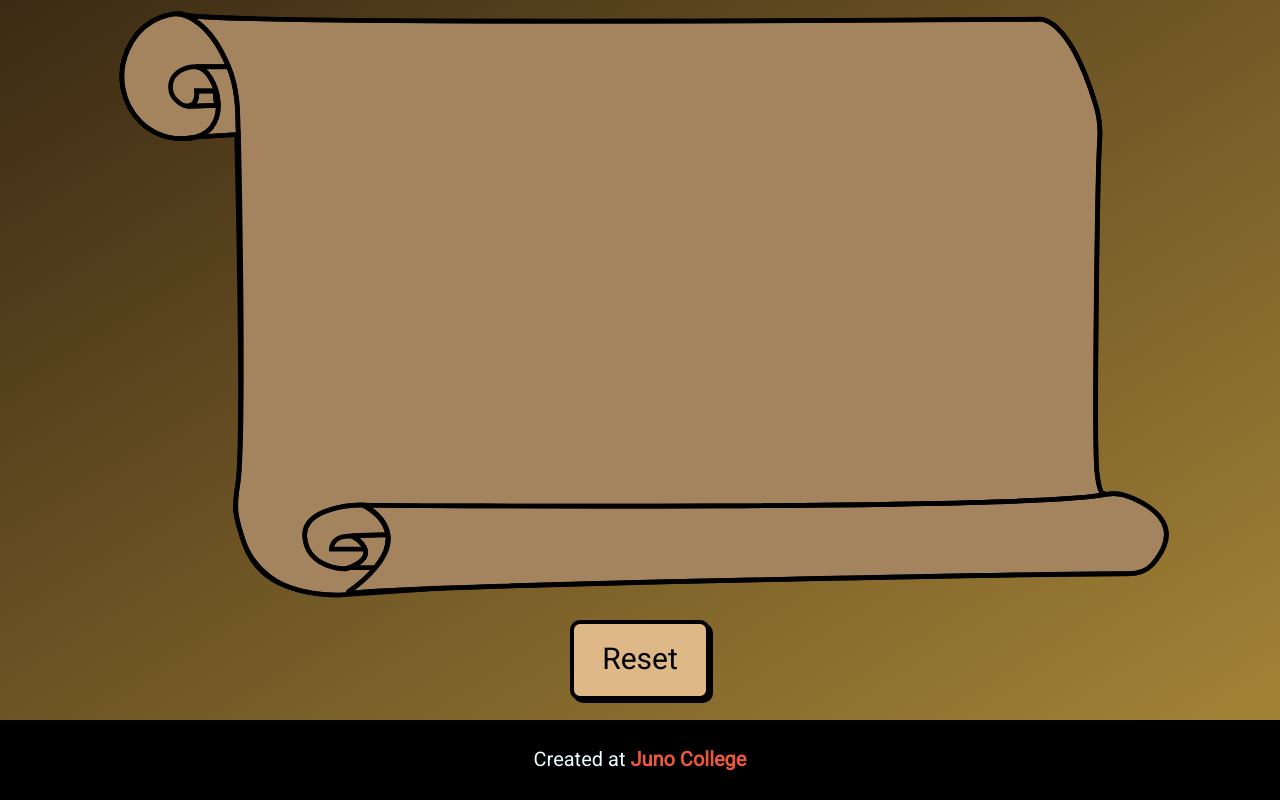
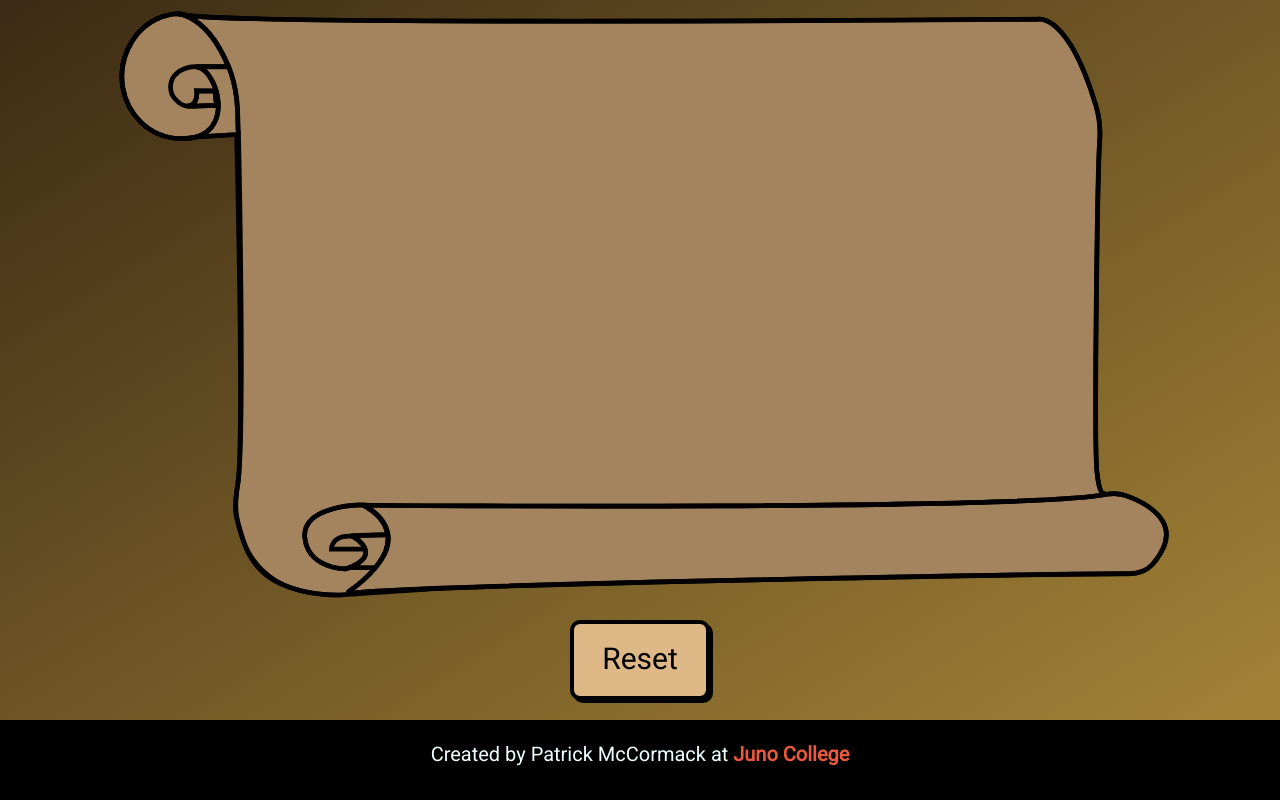
Before and after one commit to mmmccormack/carousing-table, a plain HTML site: page index.html in a window 1280 px wide. Shown: the part 711-1511 px from the top of the page. Drawn offline with nearby package versions, Linux system fonts and the light colour scheme.

Commit message:
Update index.html
Added portfolio link

```diff
--- a/index.html
+++ b/index.html
@@ -61,7 +61,7 @@
     </div>
 
     <footer>
-        <a href="https://junocollege.com">Created at <span>Juno College</span></a>
+        <p>Created by <a href="https://mmmccormack.com">Patrick McCormack</a> at <a href="https://junocollege.com"><span>Juno College</span></a>
     </footer>
 
 <!-- Add JS file -->
```
